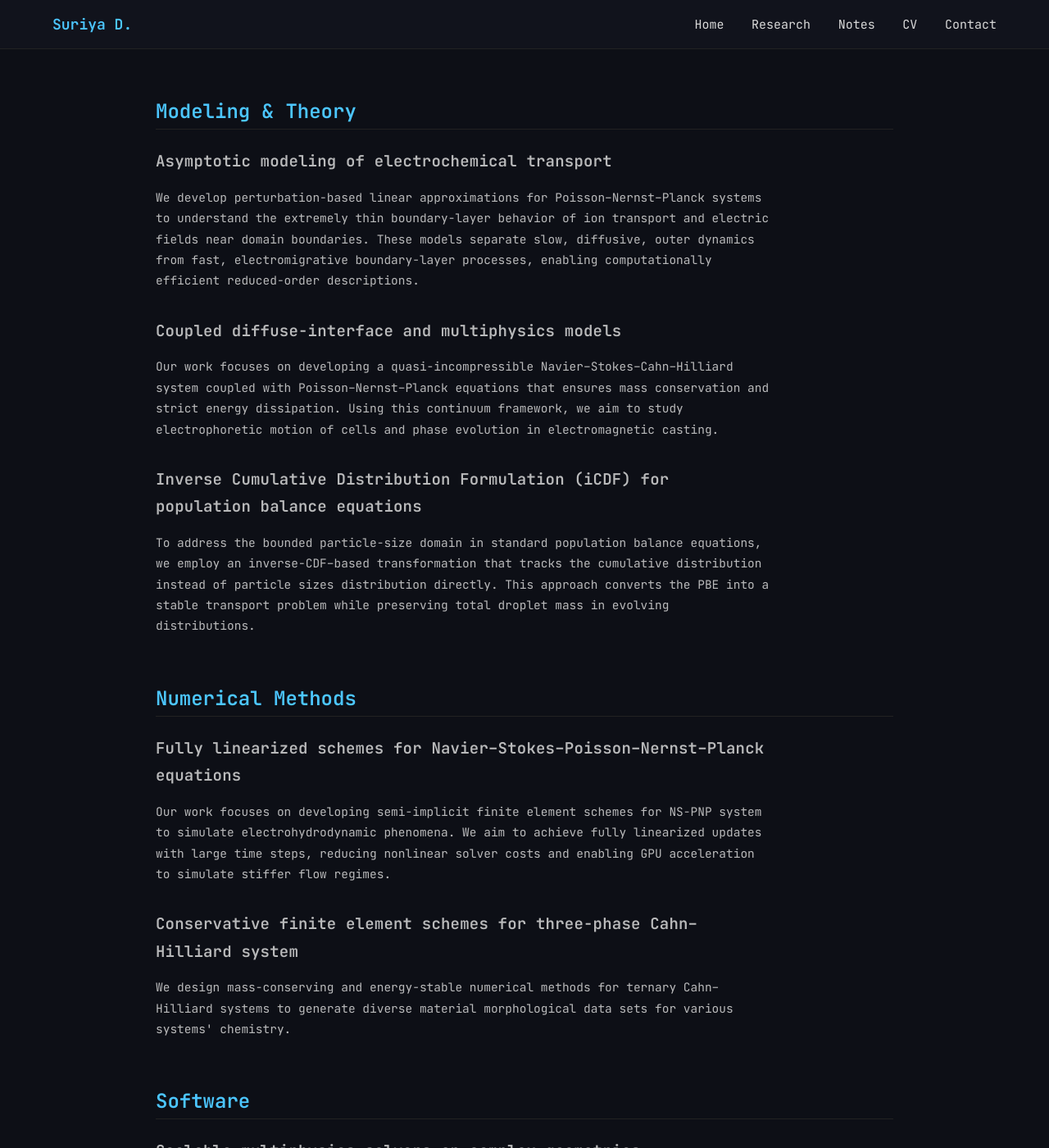
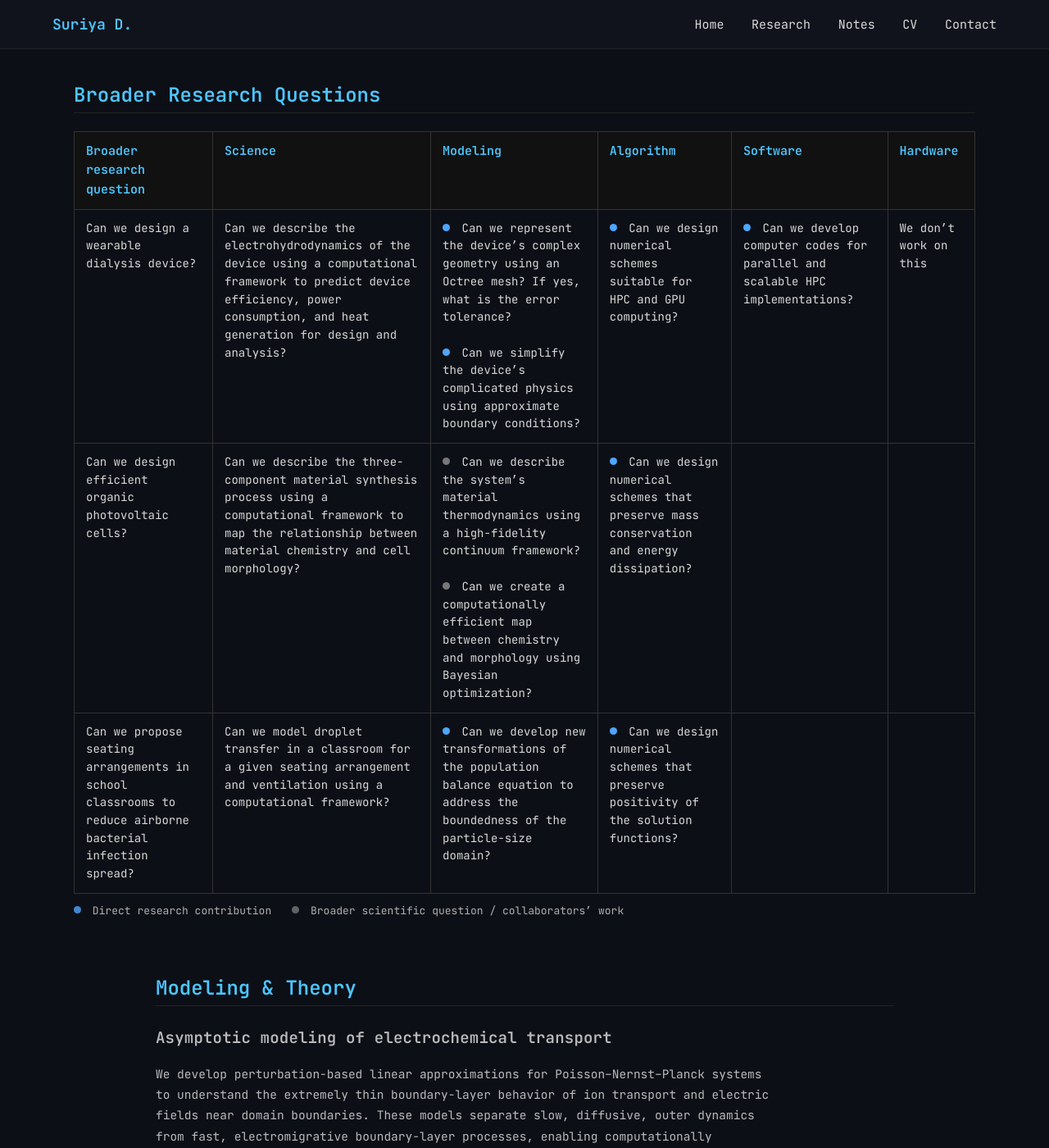
Before and after one commit to suriyadhaksh/suriyadhaksh.github.io, a Jekyll site: the page built from content/research.html, in a window 1280 px wide and 1400 px high. Shown: the whole window at 82% size. Built offline with Jekyll 4.4.1, drawn with Linux system fonts in a browser that asks for light colours.

Commit message:
Add research overview table: include broader research questions with detailed descriptions and a legend for contributions

```diff
--- a/_layouts/default.html
+++ b/_layouts/default.html
@@ -222,6 +222,85 @@
             max-width: 750px;
         }
 
+        /* ============================================
+        Research Overview Table
+        ============================================ */
+
+        .research-overview {
+            max-width: 1100px;
+            margin: 40px auto 70px auto;
+            padding: 0 20px;
+        }
+
+        .research-overview h2 {
+            font-size: 24px;
+            color: var(--accent);
+            margin-bottom: 22px;
+            border-bottom: 1px solid #222;
+            padding-bottom: 6px;
+        }
+
+        /* Wrapper for horizontal scroll on mobile */
+        .research-table-wrapper {
+            overflow-x: auto;
+        }
+
+        .research-table {
+            width: 100%;
+            border-collapse: collapse;
+            font-size: 14px;
+            color: var(--text);
+        }
+
+        .research-table th, .research-table td {
+            border: 1px solid #333;
+            padding: 12px 14px;
+            text-align: left;
+            vertical-align: top;
+            line-height: 1.55;
+        }
+
+        .research-table th {
+            background: #111;
+            color: var(--accent);
+            font-weight: 600;
+            font-size: 15px;
+        }
+
+        /* Colored dots */
+        .blue-dot,
+        .grey-dot {
+            height: 9px;
+            width: 9px;
+            display: inline-block;
+            border-radius: 50%;
+            margin-right: 6px;
+            position: relative;
+            top: -1px;
+        }
+
+        .blue-dot {
+            background-color: #4da6ff; /* Soft bright blue */
+        }
+
+        .grey-dot {
+            background-color: #777; /* Neutral grey */
+        }
+
+        /* Legend */
+        .research-legend {
+            margin-top: 12px;
+            display: flex;
+            gap: 25px;
+            font-size: 13px;
+            opacity: 0.8;
+        }
+
+        .legend-dot {
+            margin-right: 6px;
+        }
+
+
 
 
 
--- a/content/research.html
+++ b/content/research.html
@@ -3,6 +3,102 @@ layout: default
 title: Research
 permalink: /research.html
 ---
+
+<!-- ============================
+     Broader Research Questions Table
+     ============================ -->
+
+<section class="research-overview">
+    <h2>Broader Research Questions</h2>
+
+    <div class="research-table-wrapper">
+        <table class="research-table">
+            <thead>
+                <tr>
+                    <th>Broader research question</th>
+                    <th>Science</th>
+                    <th>Modeling</th>
+                    <th>Algorithm</th>
+                    <th>Software</th>
+                    <th>Hardware</th>
+                </tr>
+            </thead>
+
+            <tbody>
+
+                <!-- Row 1 -->
+                <tr>
+                    <td>Can we design a wearable dialysis device?</td>
+
+                    <td>Can we describe the electrohydrodynamics of the device using a computational framework to predict device efficiency, power consumption, and heat generation for design and analysis?</td>
+
+                    <td>
+                        <span class="blue-dot"></span> Can we represent the device’s complex geometry using an Octree mesh? If yes, what is the error tolerance?<br><br>
+                        <span class="blue-dot"></span> Can we simplify the device’s complicated physics using approximate boundary conditions?
+                    </td>
+
+                    <td>
+                        <span class="blue-dot"></span> Can we design numerical schemes suitable for HPC and GPU computing?
+                    </td>
+
+                    <td>
+                        <span class="blue-dot"></span> Can we develop computer codes for parallel and scalable HPC implementations?
+                    </td>
+
+                    <td>We don’t work on this</td>
+                </tr>
+
+                <!-- Row 2 -->
+                <tr>
+                    <td>Can we design efficient organic photovoltaic cells?</td>
+
+                    <td>Can we describe the three-component material synthesis process using a computational framework to map the relationship between material chemistry and cell morphology?</td>
+
+                    <td>
+                        <span class="grey-dot"></span> Can we describe the system’s material thermodynamics using a high-fidelity continuum framework?<br><br>
+                        <span class="grey-dot"></span> Can we create a computationally efficient map between chemistry and morphology using Bayesian optimization?
+                    </td>
+
+                    <td>
+                        <span class="blue-dot"></span> Can we design numerical schemes that preserve mass conservation and energy dissipation?
+                    </td>
+
+                    <td>
+
+                    </td>
+
+                    <td></td>
+                </tr>
+
+                <!-- Row 3 -->
+                <tr>
+                    <td>Can we propose seating arrangements in school classrooms to reduce airborne bacterial infection spread?</td>
+
+                    <td>Can we model droplet transfer in a classroom for a given seating arrangement and ventilation using a computational framework?</td>
+
+                    <td>
+                        <span class="blue-dot"></span> Can we develop new transformations of the population balance equation to address the boundedness of the particle-size domain?
+                    </td>
+
+                    <td>
+                        <span class="blue-dot"></span> Can we design numerical schemes that preserve positivity of the solution functions?
+                    </td>
+
+                    <td></td>
+                    <td></td>
+                </tr>
+
+            </tbody>
+        </table>
+
+        <!-- Legend -->
+        <div class="research-legend">
+            <div><span class="blue-dot legend-dot"></span> Direct research contribution</div>
+            <div><span class="grey-dot legend-dot"></span> Broader scientific question / collaborators’ work</div>
+        </div>
+    </div>
+</section>
+
 
 <section class="research-section">
     <h2>Modeling &amp; Theory</h2>
```
